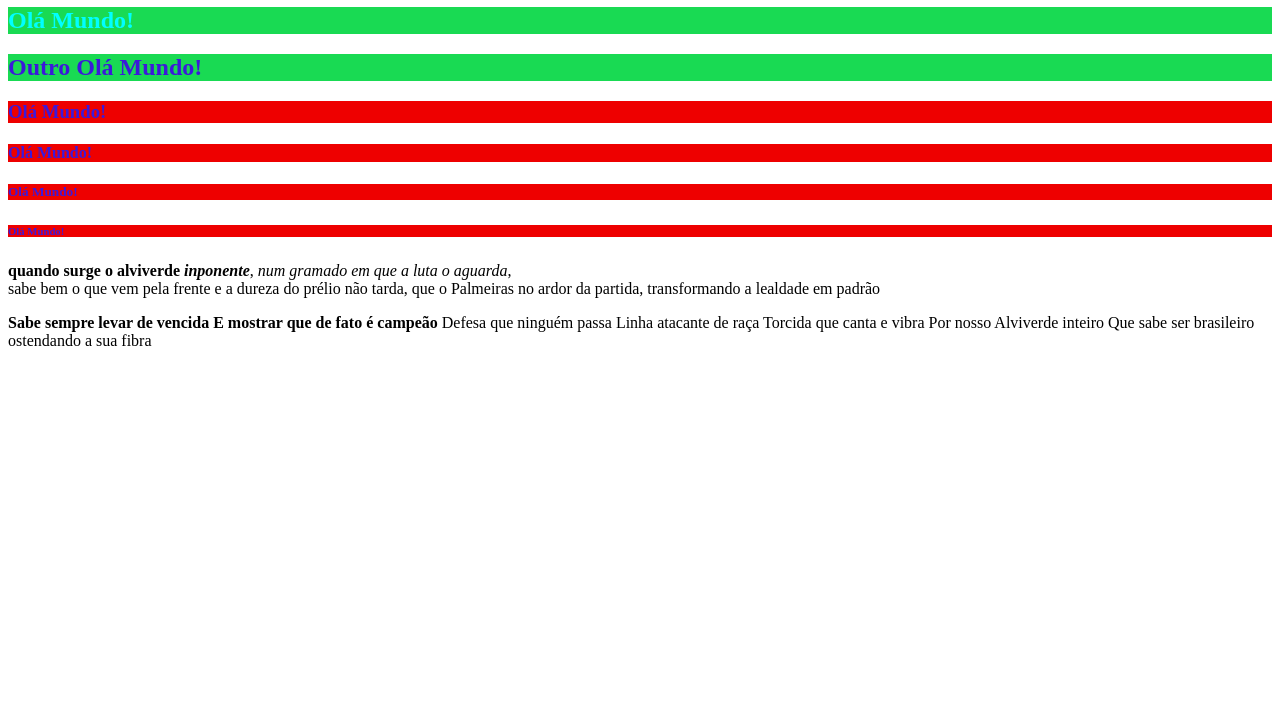
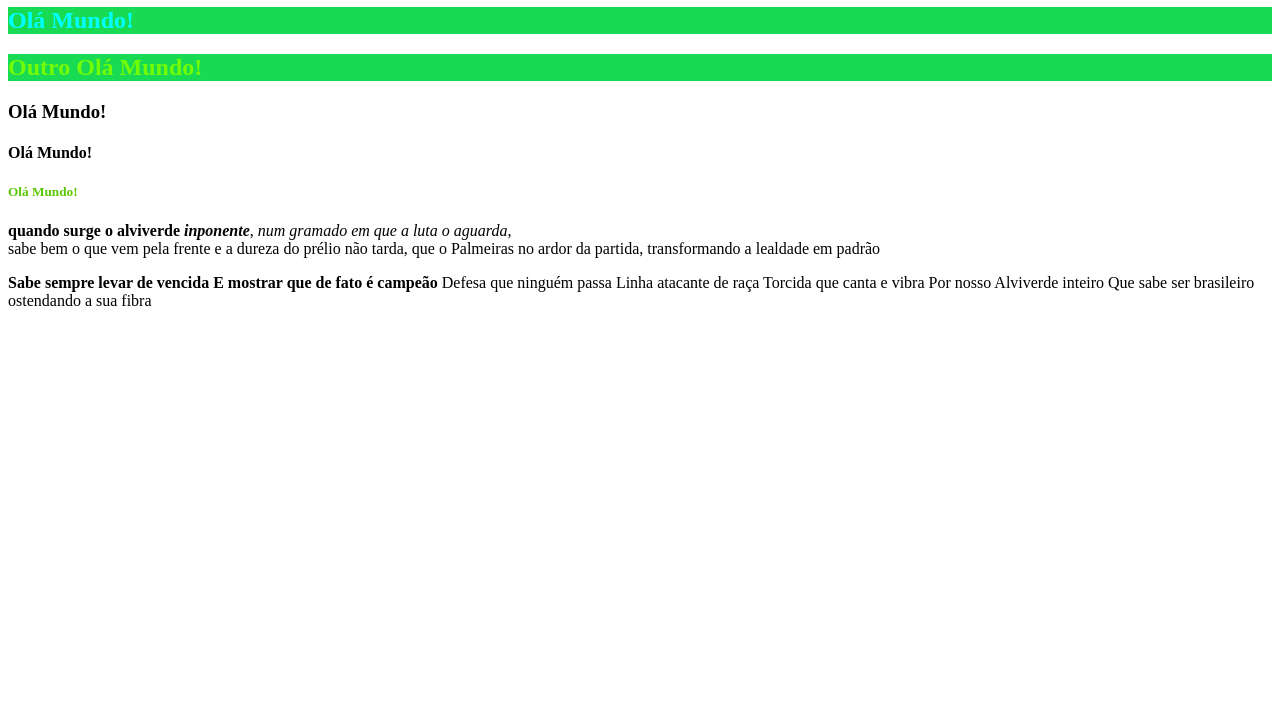
Before and after one commit to Pedrogk01/TUTORIAL-HTML-CSS, a plain HTML site: page index.html in a window 1280 px wide. Shown: the part 73-800 px from the top of the page. Drawn offline with Linux system fonts and the light colour scheme; files that its build step writes are made by us from their sources.

Commit message:
removi o h6

```diff
--- a/index.html
+++ b/index.html
@@ -4,7 +4,7 @@
         <title>Tutorial HTML</title>
         <link rel="stylesheet" href="../ssss/style.css">
         <style>
-           h1, h2, h3, h4, h5, h6 {
+           h1, h2, h3, h4, h5,  {
                 color: #3c19da;
                 background-color: #ee0000;
             }
@@ -23,8 +23,6 @@
         <h3>Olá Mundo!</h3>
         <h4>Olá Mundo!</h4>
         <h5>Olá Mundo!</h5>
-        <h6>Olá Mundo!</h6>
-
         <p><b>quando surge o alviverde <i>inponente</i></b>, <i>num gramado em que a luta o aguarda</i>, <br> sabe bem o que vem pela frente e a dureza do prélio não tarda, que o Palmeiras no ardor da partida, transformando a lealdade em padrão</p>
         <p><strong>Sabe sempre levar de vencida E mostrar que de fato é campeão</strong> Defesa que ninguém passa Linha atacante de raça Torcida que canta e vibra Por nosso Alviverde inteiro Que sabe ser brasileiro ostendando a sua fibra</p>
     </body>
```
